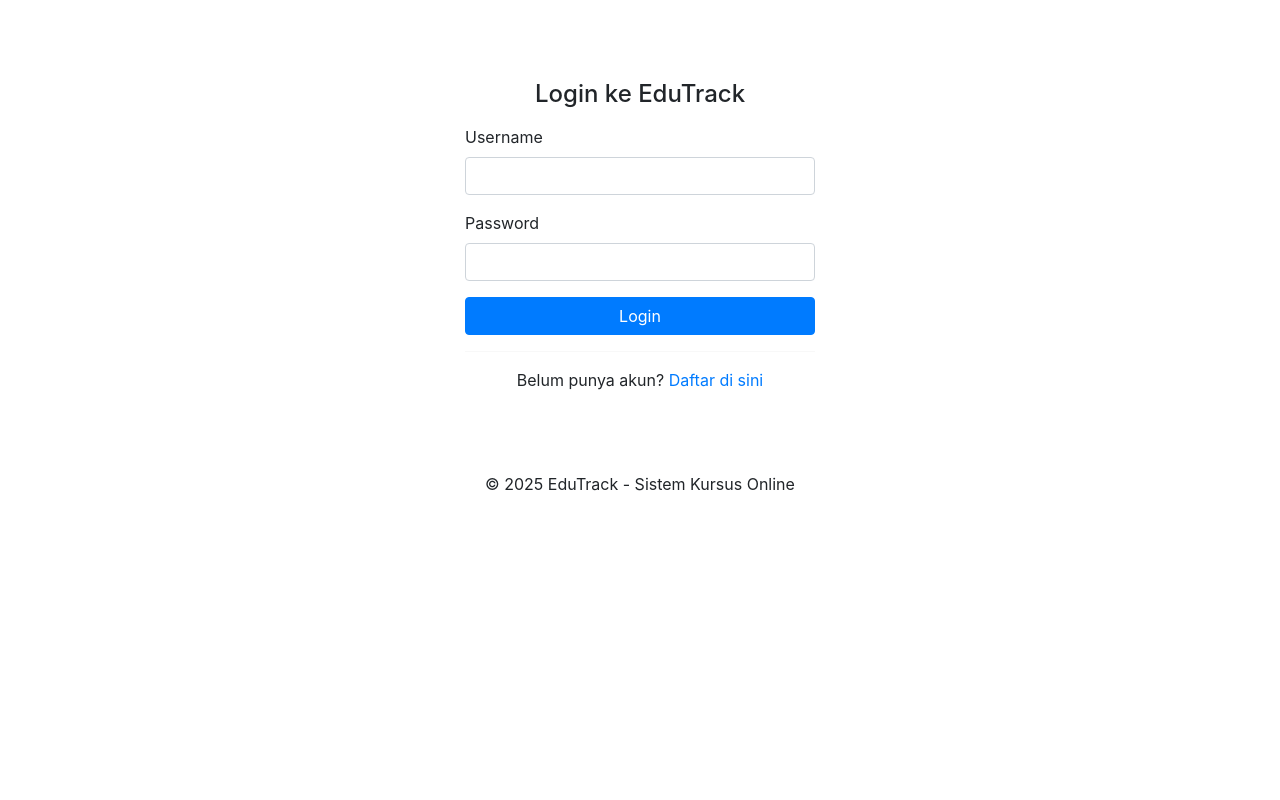
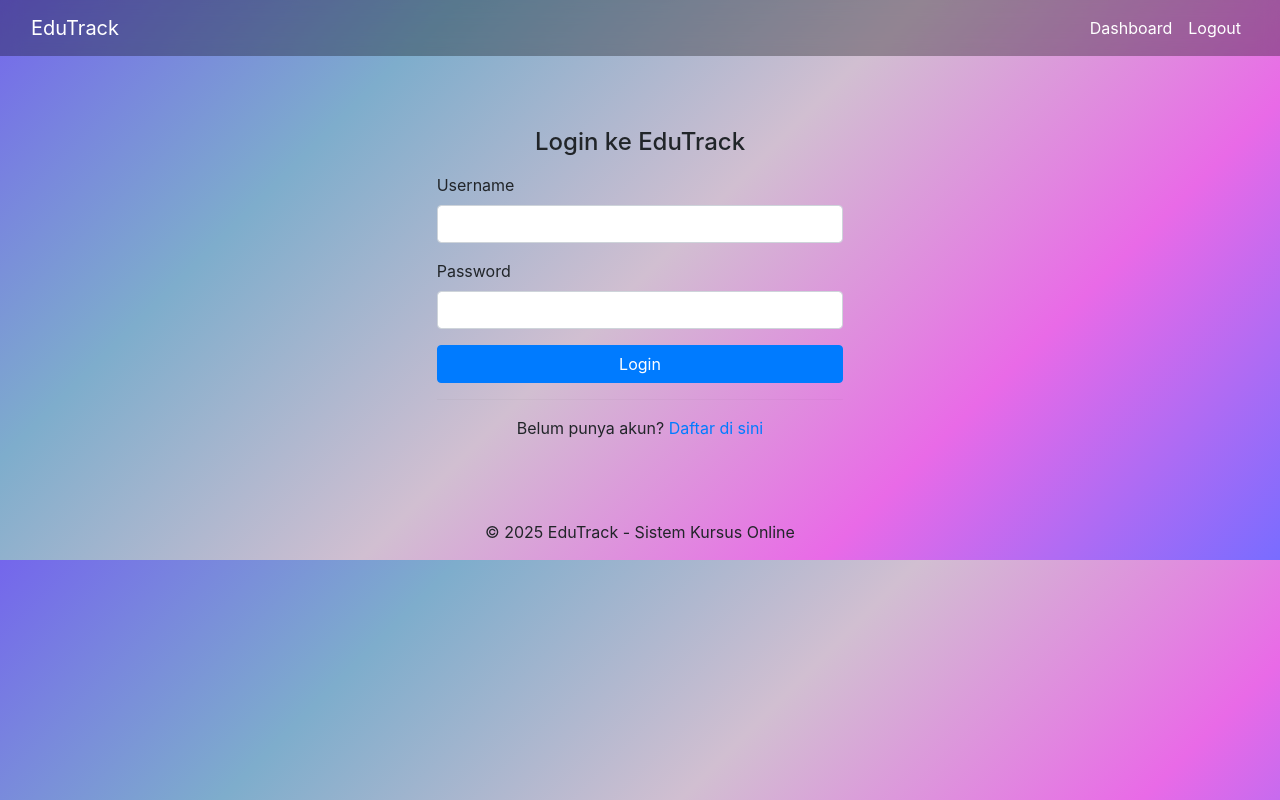
Before and after one commit to Thorrr29/cobapdt, a PHP site: page /index.php in a window 1280 px wide. Run offline with PHP 8.4, Linux system fonts and the light colour scheme.

Commit message:
Update2 header.php

```diff
--- a/template/header.php
+++ b/template/header.php
@@ -3,14 +3,21 @@
 <head>
   <meta charset="UTF-8">
   <title>EduTrack</title>
+  <meta name="viewport" content="width=device-width, initial-scale=1">
+
   <link href="https://cdn.jsdelivr.net/npm/bootstrap@5.3.0/dist/css/bootstrap.min.css" rel="stylesheet">
+
   <style>
     body {
-      background-color: transparent;
+      background: linear-gradient(135deg, rgb(116, 102, 236), rgb(126, 173, 204), rgb(209, 191, 209), #E96AE7, #796CFF);
+      color: white;
+      padding-top: 70px;
     }
 
     .navbar {
-      background-color: transparent !important;
+      background-color: rgba(0, 0, 0, 0.3) !important;
+      backdrop-filter: blur(10px);
+      -webkit-backdrop-filter: blur(10px);
     }
 
     .navbar .nav-link,
@@ -20,10 +27,14 @@
   </style>
 </head>
 <body>
-<nav class="navbar navbar-expand-lg">
+
+<nav class="navbar navbar-expand-lg fixed-top">
   <div class="container-fluid">
-    <a class="navbar-brand" href="#">EduTrack</a>
-    <div class="collapse navbar-collapse">
+    <a class="navbar-brand" href="dashboard.php">EduTrack</a>
+    <button class="navbar-toggler" type="button" data-bs-toggle="collapse" data-bs-target="#navbarNav">
+      <span class="navbar-toggler-icon"></span>
+    </button>
+    <div class="collapse navbar-collapse" id="navbarNav">
       <ul class="navbar-nav ms-auto">
         <li class="nav-item"><a class="nav-link" href="dashboard.php">Dashboard</a></li>
         <li class="nav-item"><a class="nav-link" href="logout.php">Logout</a></li>
@@ -32,4 +43,10 @@
   </div>
 </nav>
 
-<div class="container mt-4">
+<div class="container mt-5">
+  <div style="height: 10px;"></div>
+</div>
+
+<script src="https://cdn.jsdelivr.net/npm/bootstrap@5.3.0/dist/js/bootstrap.bundle.min.js"></script>
+</body>
+</html>
```
